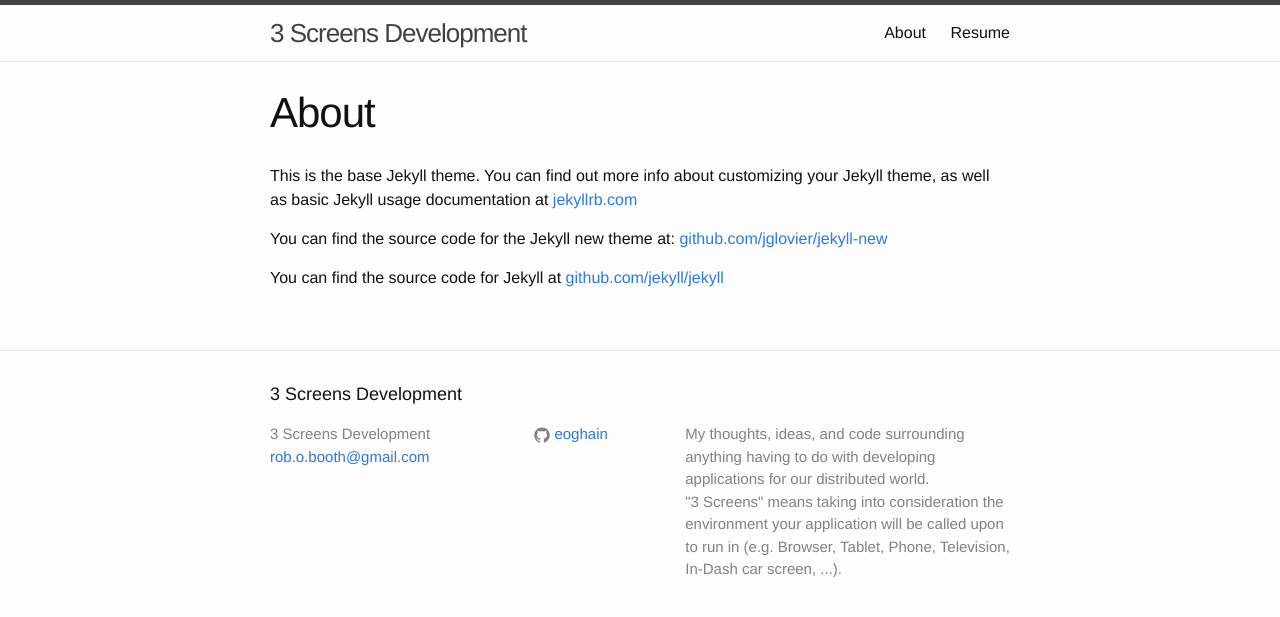
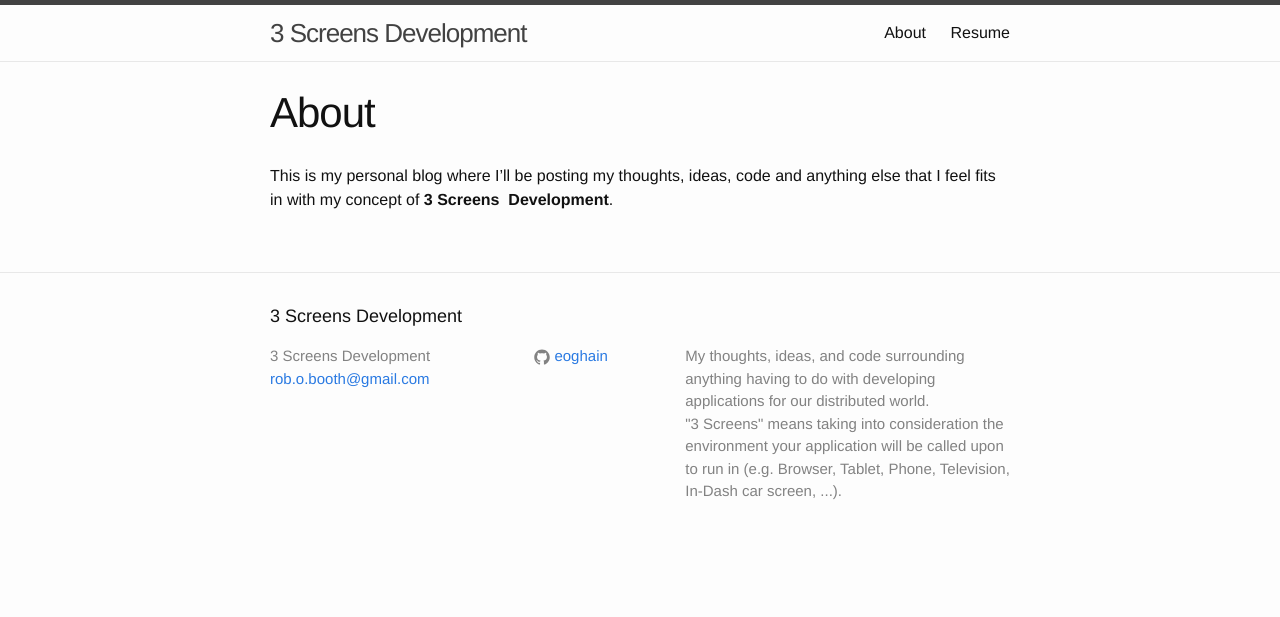
Before and after one commit to eoghain/eoghain.github.io, a Jekyll site: the page built from about.md, in a window 1280 px wide. Shown: the top 617 px of the page. Built offline with Jekyll 4.4.1, drawn with Linux system fonts in a browser that asks for light colours; nearby versions of some CDN libraries; Markdown is read by kramdown in place of the engine named in the settings.

Commit message:
updating about page.

```diff
--- a/about.md
+++ b/about.md
@@ -4,8 +4,4 @@ title: About
 permalink: /about/
 ---
 
-This is the base Jekyll theme. You can find out more info about customizing your Jekyll theme, as well as basic Jekyll usage documentation at [jekyllrb.com](http://jekyllrb.com/)
-
-You can find the source code for the Jekyll new theme at: [github.com/jglovier/jekyll-new](https://github.com/jglovier/jekyll-new)
-
-You can find the source code for Jekyll at [github.com/jekyll/jekyll](https://github.com/jekyll/jekyll)
+This is my personal blog where I'll be posting my thoughts, ideas, code and anything else that I feel fits in with my concept of **3&nbsp;Screens&nbsp; Development**.
```
